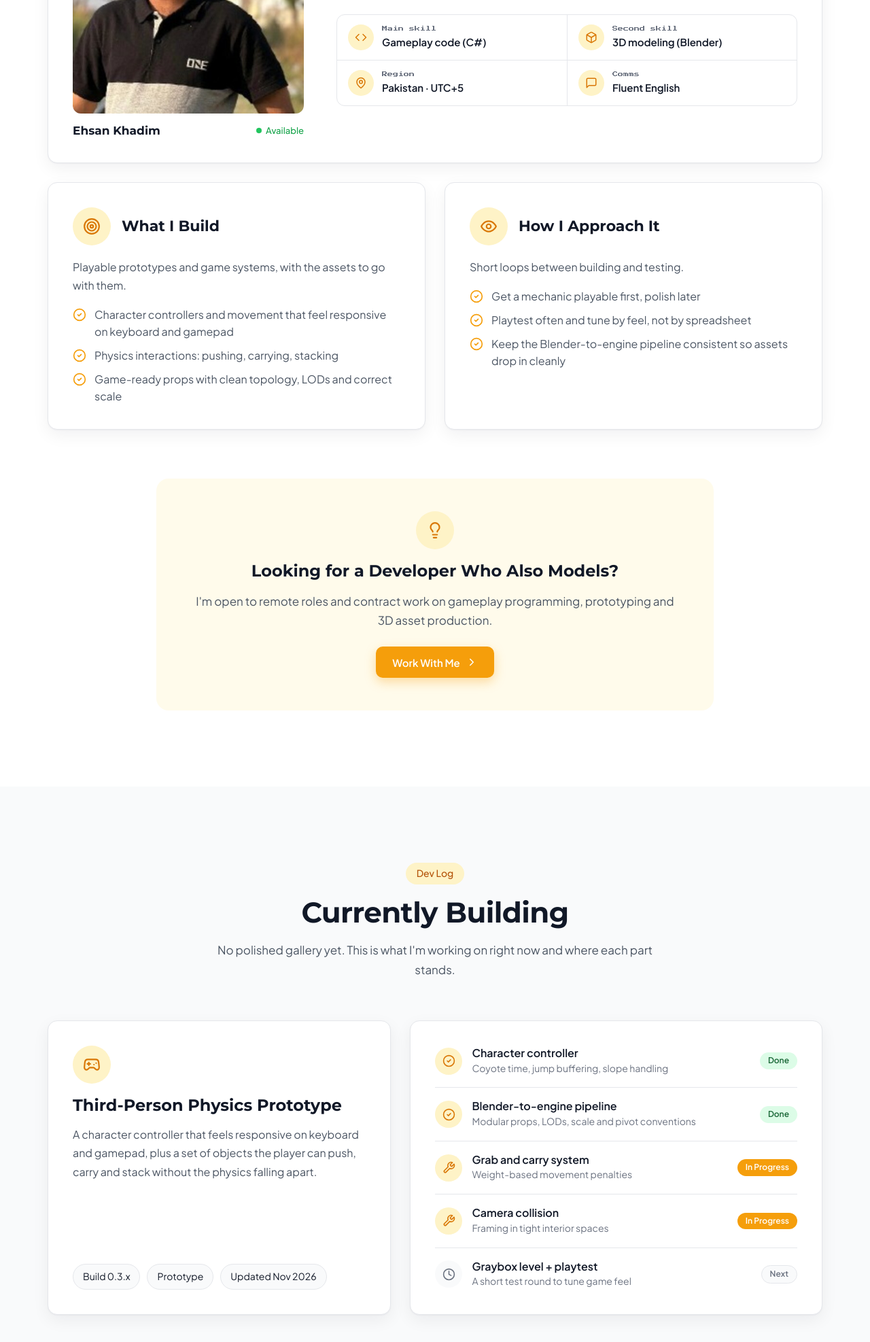
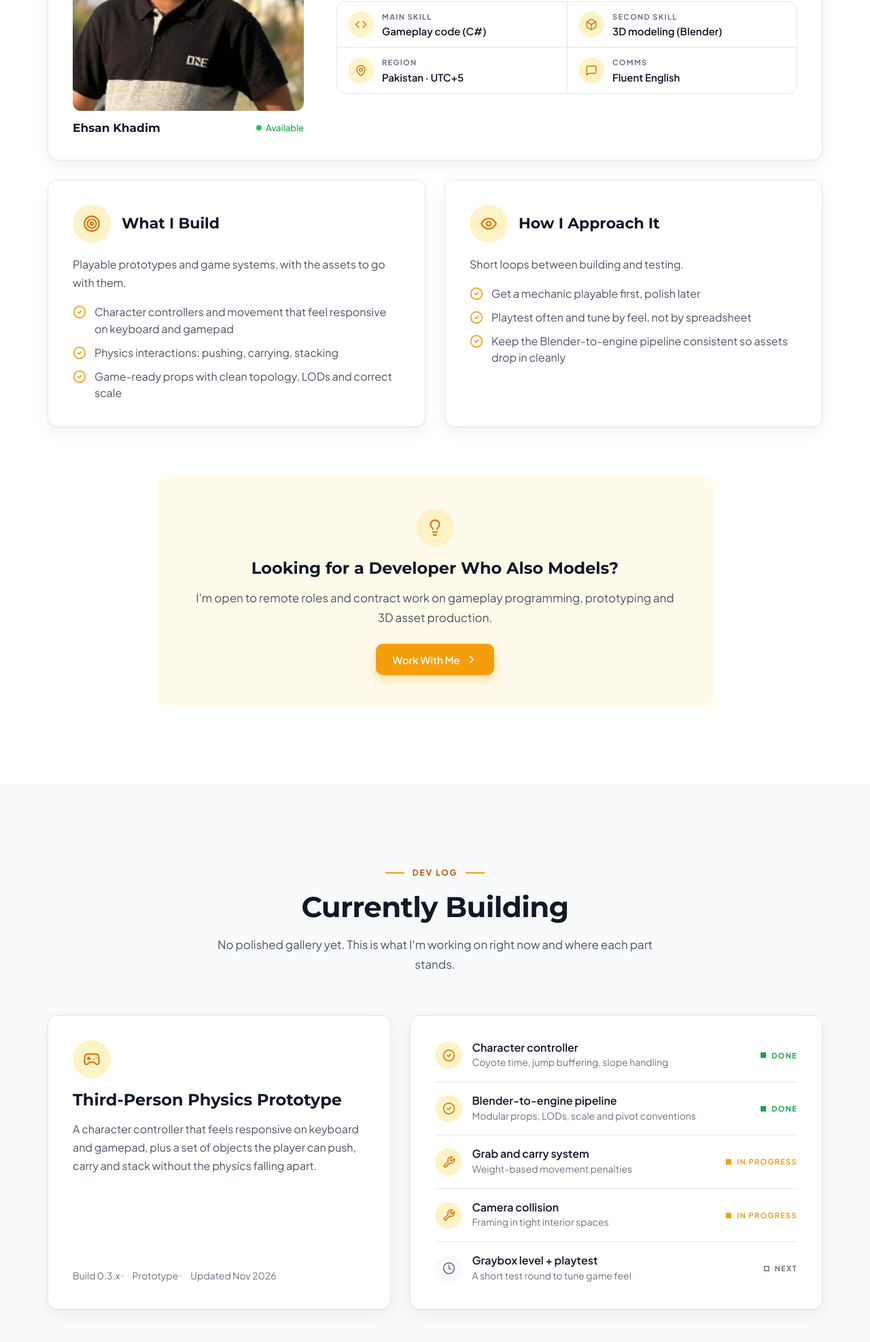
Before and after one commit to ggbosky/ehsankhadim, a plain HTML site: page index.html in a window 1280 px wide. Shown: the part 1410-3384 px from the top of the page at 68% size. Drawn offline with Linux system fonts and the light colour scheme.

Commit message:
Replace pill badges and status chips with flat labels
Co-Authored-By: Claude Opus 5.5 <noreply@anthropic.com>
Claude-Session: https://claude.ai/code/session_01YXvXhCGU2JXCf2UTWBNmof

```diff
--- a/index.html
+++ b/index.html
@@ -9,7 +9,7 @@
 <meta name="description" content="Ehsan Khadim. Game developer and Blender artist based in Pakistan. Available for remote work.">
 <link rel="preconnect" href="https://fonts.googleapis.com">
 <link rel="preconnect" href="https://fonts.gstatic.com" crossorigin>
-<link rel="stylesheet" href="https://fonts.googleapis.com/css2?family=Montserrat:wght@600;700;800&family=Plus+Jakarta+Sans:wght@400;500;600;700&family=Press+Start+2P&display=swap">
+<link rel="stylesheet" href="https://fonts.googleapis.com/css2?family=Montserrat:wght@600;700;800&family=Plus+Jakarta+Sans:wght@400;500;600;700&display=swap">
 <style>
   /* Layout: full-bleed hero over a live wireframe viewport, then centered
      sections of soft cards, an amber stats band and a dark call-to-action. */
@@ -97,10 +97,11 @@
   .btn.is-copied { background: #16A34A; color: #fff; box-shadow: none; }
 
   .badge {
-    display: inline-flex; align-items: center; gap: 8px; padding: 6px 16px; border-radius: 999px;
-    background: var(--tint); color: var(--tint-text); font: 500 14px/1.4 var(--font-body);
+    display: inline-flex; align-items: center; gap: 12px;
+    color: var(--tint-text); font: 700 12px/1.4 var(--font-body); letter-spacing: .16em; text-transform: uppercase;
   }
-  .badge-solid { background: var(--amber); color: #fff; font-weight: 600; }
+  .badge::before { content: ""; width: 28px; height: 2px; background: var(--amber); }
+  .section-head .badge::after { content: ""; width: 28px; height: 2px; background: var(--amber); }
   .dot { width: 8px; height: 8px; border-radius: 50%; background: #fff; position: relative; }
   .dot::after { content: ""; position: absolute; inset: 0; border-radius: 50%; background: #fff; animation: ping 1.6s ease-out infinite; }
   @keyframes ping { to { transform: scale(2.6); opacity: 0; } }
@@ -141,7 +142,6 @@
     background: linear-gradient(to bottom, rgba(15,20,28,.85) 0%, rgba(15,20,28,.30) 30%, rgba(15,20,28,.40) 70%, rgba(15,20,28,.92) 100%);
   }
   .hero-inner { width: 100%; }
-  .pixel { font-family: "Press Start 2P", "Courier New", monospace; font-weight: 400; letter-spacing: 0; }
 
   .hero-inner { position: relative; z-index: 1; padding-block: 96px; max-width: 860px; }
   .hero h1 {
@@ -195,10 +195,6 @@
   .profile-photo { margin: 0; display: flex; flex-direction: column; gap: 14px; }
   .photo-frame { position: relative; border-radius: 12px; overflow: hidden; background: var(--bg-alt); }
   .photo-frame img { display: block; width: 100%; height: auto; max-width: 100%; aspect-ratio: 4 / 5; object-fit: cover; }
-  .photo-frame .p1 {
-    position: absolute; top: 12px; left: 12px; padding: 7px 9px; border-radius: 6px;
-    background: var(--amber); color: #fff; font-size: 8px; line-height: 1;
-  }
   .profile-photo figcaption { display: flex; align-items: center; justify-content: space-between; gap: 8px; }
   .profile-photo figcaption b { color: var(--text); font: 700 17px/1.2 var(--font-head); }
   .online { display: inline-flex; align-items: center; gap: 6px; font-size: 13px; color: #16A34A; font-weight: 500; }
@@ -211,7 +207,7 @@
   .sheet > div:nth-child(-n+2) { border-top: 0; }
   .sheet > div:nth-child(even) { border-left: 1px solid var(--border); }
   .sheet .icon-circle { width: 38px; height: 38px; font-size: 18px; }
-  .sheet dt { font-size: 8px; line-height: 1.4; color: var(--muted); }
+  .sheet dt { font: 700 11px/1.4 var(--font-body); letter-spacing: .12em; text-transform: uppercase; color: var(--muted); }
   .sheet dd { margin: 4px 0 0; color: var(--text); font: 600 15px/1.3 var(--font-body); }
   .two { display: grid; grid-template-columns: repeat(2, minmax(0, 1fr)); gap: 28px; }
   .two .card p { margin: 18px 0 0; }
@@ -235,7 +231,9 @@
   .build h3 { font: 700 24px/1.3 var(--font-head); margin-top: 16px; }
   .build-desc { margin: 14px 0 0; }
   .build-meta { display: flex; flex-wrap: wrap; gap: 10px; margin-top: 22px; }
-  .pill { display: inline-flex; align-items: center; padding: 6px 14px; border-radius: 999px; background: var(--bg-alt); border: 1px solid var(--border); font-size: 14px; color: var(--text); }
+  .pill { display: inline-flex; align-items: center; font-size: 14px; color: var(--muted); }
+  .pill + .pill::before { content: ""; width: 4px; height: 4px; margin: 0 12px 0 2px; background: var(--border); }
+  .build-meta { gap: 0 !important; }
   .tasks { list-style: none; margin: 0; padding: 0; }
   .tasks li { display: grid; grid-template-columns: auto minmax(0, 1fr) auto; gap: 14px; align-items: center; padding: 16px 0; border-top: 1px solid var(--border); }
   .tasks li:first-child { border-top: 0; padding-top: 0; }
@@ -243,10 +241,12 @@
   .tasks .icon-circle { width: 40px; height: 40px; font-size: 19px; }
   .tasks .t { color: var(--text); font-weight: 600; line-height: 1.35; }
   .tasks .d { font-size: 14px; color: var(--muted); }
-  .state { padding: 4px 12px; border-radius: 999px; font: 600 12px/1.4 var(--font-body); white-space: nowrap; }
-  .state.done { background: #DCFCE7; color: #166534; }
-  .state.wip { background: var(--amber); color: #fff; }
-  .state.next { background: var(--bg-alt); color: var(--muted); border: 1px solid var(--border); }
+  .state { display: inline-flex; align-items: center; gap: 8px; font: 700 11px/1.4 var(--font-body); letter-spacing: .12em; text-transform: uppercase; white-space: nowrap; }
+  .state::before { content: ""; width: 8px; height: 8px; background: currentColor; }
+  .state.done { color: #16A34A; }
+  .state.wip { color: var(--amber); }
+  .state.next { color: var(--muted); }
+  .state.next::before { background: transparent; box-shadow: inset 0 0 0 1.5px currentColor; }
   .tasks li.is-wait .icon-circle { background: var(--bg-alt); color: var(--muted); }
 
   /* Feature cards (stack / remote) */
@@ -256,7 +256,7 @@
   .feature h3 { margin-top: 20px; font: 700 20px/1.3 var(--font-head); }
   .feature p { margin: 12px 0 0; font-size: 15px; }
   .tags { display: flex; flex-wrap: wrap; justify-content: center; gap: 8px; margin-top: 18px; }
-  .tags span { padding: 5px 12px; border-radius: 999px; background: var(--tint); color: var(--tint-text); font: 500 13px/1.4 var(--font-body); }
+  .tags span { padding: 5px 10px; border-radius: 4px; border: 1px solid var(--border); color: var(--text); font: 500 13px/1.4 var(--font-body); }
 
   /* Stats band */
   .stats { background: var(--amber); color: #fff; padding-block: clamp(48px, 6vw, 72px); }
@@ -271,13 +271,13 @@
   .cta .actions { display: flex; flex-wrap: wrap; justify-content: center; gap: 14px; margin-top: 32px; }
   .email-box {
     display: inline-flex; align-items: center; gap: 10px; margin-top: 28px; padding: 10px 18px;
-    border-radius: 999px; background: rgba(255,255,255,.06); border: 1px solid rgba(255,255,255,.14);
+    border-radius: 8px; background: rgba(255,255,255,.06); border: 1px solid rgba(255,255,255,.14);
     font-size: 16px; color: #fff; user-select: all; overflow-wrap: anywhere;
   }
   .email-box .icon { color: var(--amber-hi); }
   .socials { display: flex; flex-wrap: wrap; justify-content: center; gap: 10px; margin-top: 28px; }
   .socials a {
-    padding: 8px 16px; border-radius: 999px; border: 1px solid rgba(255,255,255,.18); color: rgba(255,255,255,.85);
+    padding: 8px 16px; border-radius: 6px; border: 1px solid rgba(255,255,255,.18); color: rgba(255,255,255,.85);
     font-size: 14px; text-decoration: none; transition: border-color .2s, color .2s;
   }
   .socials a:hover { border-color: var(--amber); color: var(--amber-hi); }
@@ -409,7 +409,6 @@
         <figure class="profile-photo">
           <div class="photo-frame">
             <img src="profile.jpg" alt="Portrait of Ehsan Khadim" width="480" height="600">
-            <span class="p1 pixel">P1</span>
           </div>
           <figcaption><b>Ehsan Khadim</b><span class="online">Available</span></figcaption>
         </figure>
@@ -419,10 +418,10 @@
           <p>I build small, playable games end to end: gameplay code, systems, and the 3D assets that go in them. Because I handle both sides, I can test a mechanic with real models instead of grey boxes.</p>
           <p>I prototype early, test on real hardware, and cut features that don't make the game better.</p>
           <dl class="sheet">
-            <div><span class="icon-circle"><svg class="icon"><use href="#i-code"/></svg></span><div><dt class="pixel">Main skill</dt><dd>Gameplay code (C#)</dd></div></div>
-            <div><span class="icon-circle"><svg class="icon"><use href="#i-box"/></svg></span><div><dt class="pixel">Second skill</dt><dd>3D modeling (Blender)</dd></div></div>
-            <div><span class="icon-circle"><svg class="icon"><use href="#i-pin"/></svg></span><div><dt class="pixel">Region</dt><dd>Pakistan &middot; UTC+5</dd></div></div>
-            <div><span class="icon-circle"><svg class="icon"><use href="#i-chat"/></svg></span><div><dt class="pixel">Comms</dt><dd>Fluent English</dd></div></div>
+            <div><span class="icon-circle"><svg class="icon"><use href="#i-code"/></svg></span><div><dt>Main skill</dt><dd>Gameplay code (C#)</dd></div></div>
+            <div><span class="icon-circle"><svg class="icon"><use href="#i-box"/></svg></span><div><dt>Second skill</dt><dd>3D modeling (Blender)</dd></div></div>
+            <div><span class="icon-circle"><svg class="icon"><use href="#i-pin"/></svg></span><div><dt>Region</dt><dd>Pakistan &middot; UTC+5</dd></div></div>
+            <div><span class="icon-circle"><svg class="icon"><use href="#i-chat"/></svg></span><div><dt>Comms</dt><dd>Fluent English</dd></div></div>
           </dl>
         </div>
       </article>
```
